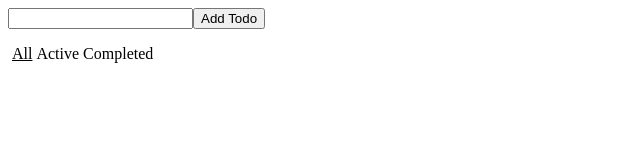
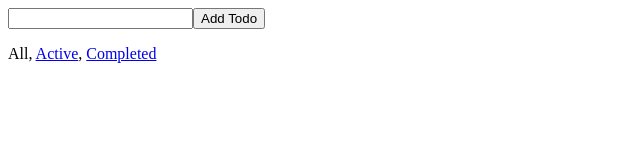
Before and after one commit to tinytinystone/egghead-redux-todo, a React (Create React App) app: page / in a window 1280 px wide. Shown: the top 160 px of the page, without its empty margins (0-640 px from the left). Built offline with nearby package versions, Linux system fonts and the light colour scheme.

Commit message:
footer 상 필터 클릭 시 React Router 상태에 의해 변경하도록 수정

```diff
--- a/package.json
+++ b/package.json
@@ -7,6 +7,8 @@
     "react": "^16.8.0",
     "react-dom": "^16.8.0",
     "react-redux": "^6.0.0",
+    "react-router": "^4.3.1",
+    "react-router-dom": "^4.3.1",
     "react-scripts": "2.1.3",
     "redux": "^4.0.1",
     "uuid": "^3.3.2"
--- a/src/actions/index.js
+++ b/src/actions/index.js
@@ -6,11 +6,6 @@ export const addTodo = text => ({
   text
 });
 
-export const setVisibilityFilter = filter => ({
-  type: "SET_VISIBILITY_FILTER",
-  filter
-});
-
 export const toggleTodo = id => ({
   type: "TOGGLE_TODO",
   id
--- a/src/components/Footer.js
+++ b/src/components/Footer.js
@@ -4,9 +4,11 @@ export default class Footer extends Component {
   render() {
     return (
       <div>
-        <FilterLink filter="SHOW_ALL">All</FilterLink>
-        <FilterLink filter="ACTIVE">Active</FilterLink>
-        <FilterLink filter="COMPLETED">Completed</FilterLink>
+        <FilterLink filter="all">All</FilterLink>
+        {", "}
+        <FilterLink filter="active">Active</FilterLink>
+        {", "}
+        <FilterLink filter="completed">Completed</FilterLink>
       </div>
     );
   }
--- a/src/components/Root.js
+++ b/src/components/Root.js
@@ -1,10 +1,14 @@
 import React from "react";
 import { Provider } from "react-redux";
 import App from "./App";
+import { BrowserRouter as Router, Route } from "react-router-dom";
+
 const Root = ({ store }) => {
   return (
     <Provider store={store}>
-      <App />
+      <Router>
+        <Route path="/:filter?" component={App} />
+      </Router>
     </Provider>
   );
 };
--- a/src/containers/FilterLink.js
+++ b/src/containers/FilterLink.js
@@ -1,19 +1,19 @@
-import { setVisibilityFilter } from "../actions";
-import { connect } from "react-redux";
-import Link from "../components/Link";
+import React from "react";
+import { NavLink } from "react-router-dom";
 
-const mapStateToProps = (state, ownProps) => ({
-  active: ownProps.filter === state.visibilityFilter
-});
-const mapDispatchToProps = (dispatch, ownProps) => {
-  return {
-    onClick() {
-      dispatch(setVisibilityFilter(ownProps.filter));
-    }
-  };
+const FilterLink = ({ filter, children }) => {
+  return (
+    <NavLink
+      exact
+      to={filter === "all" ? "" : "/" + filter}
+      activeStyle={{
+        textDecoration: "none",
+        color: "black"
+      }}
+    >
+      {children}
+    </NavLink>
+  );
 };
 
-export default connect(
-  mapStateToProps,
-  mapDispatchToProps
-)(Link);
+export default FilterLink;
--- a/src/containers/VisibleTodoList.js
+++ b/src/containers/VisibleTodoList.js
@@ -1,22 +1,23 @@
 import TodoList from "../components/TodoList";
 import { connect } from "react-redux";
 import { toggleTodo } from "../actions";
+import { withRouter } from "react-router-dom";
 
 const getVisibleTodos = (todos, filter) => {
   switch (filter) {
-    case "SHOW_ALL":
+    case "all":
       return todos;
-    case "ACTIVE":
-      return todos.filter(t => t.completed === false);
-    case "COMPLETED":
-      return todos.filter(t => t.completed === true);
+    case "completed":
+      return todos.filter(t => t.completed);
+    case "active":
+      return todos.filter(t => !t.completed);
     default:
-      return todos;
+      throw new Error(`Unknown filter: ${filter}.`);
   }
 };
 
-const mapStateToProps = state => ({
-  todos: getVisibleTodos(state.todos, state.visibilityFilter)
+const mapStateToProps = (state, ownProps) => ({
+  todos: getVisibleTodos(state.todos, ownProps.filter || "all")
 });
 
 const mapDispatchToProps = dispatch => {
@@ -27,7 +28,9 @@ const mapDispatchToProps = dispatch => {
   };
 };
 
-export default connect(
-  mapStateToProps,
-  mapDispatchToProps
-)(TodoList);
+export default withRouter(
+  connect(
+    mapStateToProps,
+    mapDispatchToProps
+  )(TodoList)
+);
```
Also changed, not shown: 1 other file (tests, documents, lock files or other folders).
